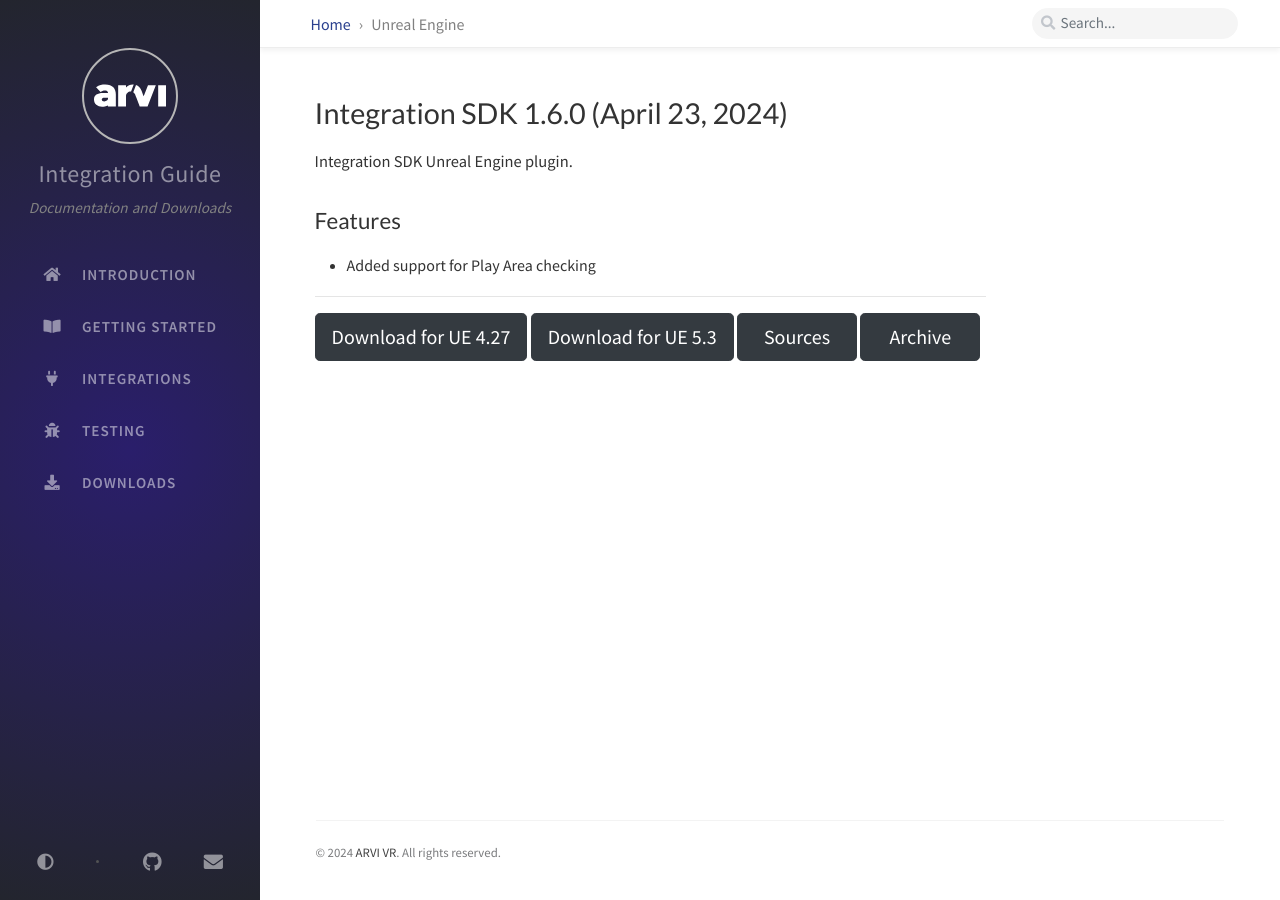
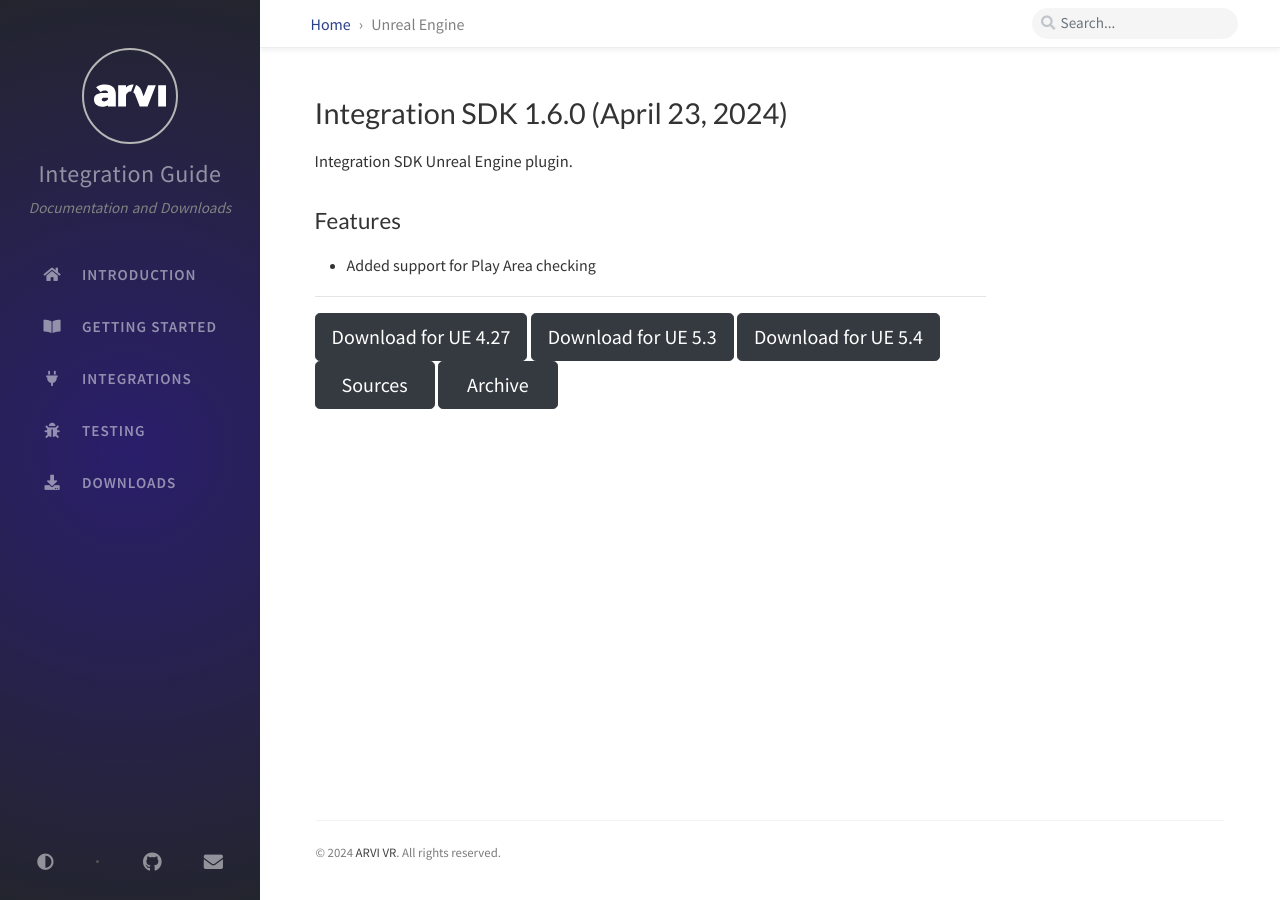
Before and after one commit to arvi-vr/integration-guide, a Jekyll site: the page built from _tabs/downloads-unreal.md, in a window 1280 px wide. Built offline with Jekyll 4.4.1, drawn with Linux system fonts in a browser that asks for light colours; comment, search, counter and statistics services are not loaded.

Commit message:
Update downloads-unreal.md

```diff
--- a/_tabs/downloads-unreal.md
+++ b/_tabs/downloads-unreal.md
@@ -14,5 +14,6 @@
 <hr>
 <button onclick="window.open('https://github.com/arvi-vr/unreal-integration/releases/download/1.6.0/ARVIIntegration_UE4.27.zip')" type="button" class="btn btn-dark btn-lg">Download for UE 4.27</button>
 <button onclick="window.open('https://github.com/arvi-vr/unreal-integration/releases/download/1.6.0/ARVIIntegration_UE5.3.zip')" type="button" class="btn btn-dark btn-lg">Download for UE 5.3</button>
+<button onclick="window.open('https://github.com/arvi-vr/unreal-integration/releases/download/1.6.0/ARVIIntegration_UE5.4.zip')" type="button" class="btn btn-dark btn-lg">Download for UE 5.4</button>
 <button onclick="window.open('https://github.com/arvi-vr/unreal-integration')" type="button" class="btn btn-dark btn-lg">Sources</button>
 <button onclick="window.open('https://github.com/arvi-vr/unreal-integration/releases')" type="button" class="btn btn-dark btn-lg">Archive</button>
```
